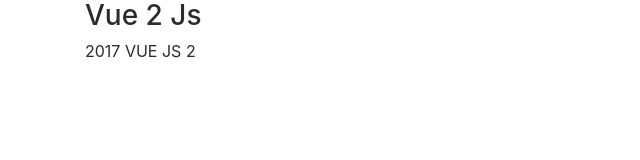
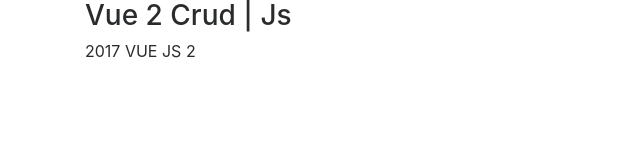
Before and after one commit to fbo1986/vue2crud, a plain HTML site: page index.html in a window 1280 px wide. Shown: the whole page, without its empty margins (0-640 px from the left). Drawn offline with nearby package versions, Linux system fonts and the light colour scheme.

Commit message:
Change title

```diff
--- a/index.html
+++ b/index.html
@@ -33,7 +33,7 @@
 		var vm = new Vue({
 			el : '#root',
 			data: {
-				well: 'Vue 2 Js'
+				well: 'Vue 2 Crud | Js '
 			}
 		})
 	</script>
```
